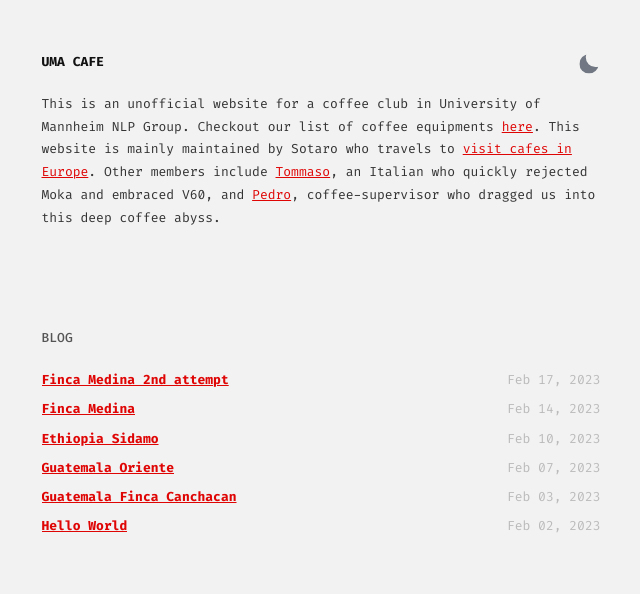
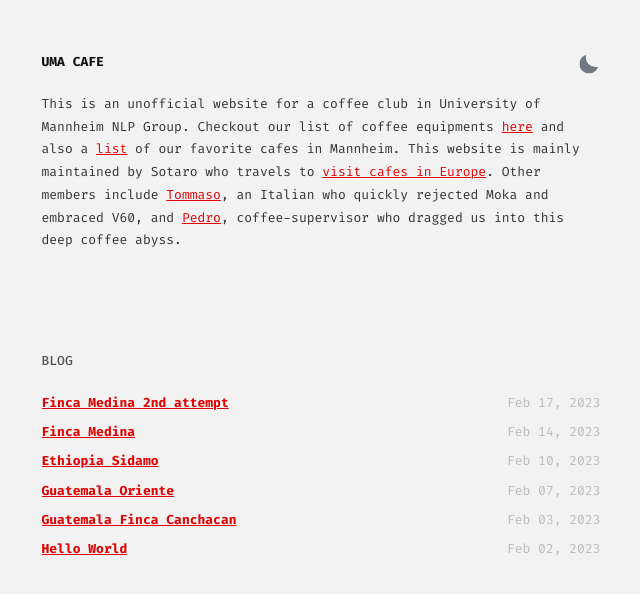
Before and after one commit to sobamchan/umacafe, a Jekyll site: the page built from index.html, in a window 1280 px wide. Shown: the top 594 px of the page, without its empty margins (319-959 px from the left). Built offline with Jekyll 4.4.1, drawn with Linux system fonts in a browser that asks for light colours.

Commit message:
favorite cafes in mannheim

```diff
--- a/index.html
+++ b/index.html
@@ -10,7 +10,7 @@ layout: default
         </button>
     </div>
     <p>
-    This is an unofficial website for a coffee club in University of Mannheim NLP Group. Checkout our list of coffee equipments <a href="{{ site.baseurl }}/assets/pages/equipments">here</a>. This website is mainly maintained by Sotaro who travels to <a href="https://sotaro.io/coffee">visit cafes in Europe</a>. Other members include <a href="https://green-t.io">Tommaso</a>, an Italian who quickly rejected Moka and embraced V60, and <a href="https://portizs.eu">Pedro</a>, coffee-supervisor who dragged us into this deep coffee abyss.
+    This is an unofficial website for a coffee club in University of Mannheim NLP Group. Checkout our list of coffee equipments <a href="{{ site.baseurl }}/assets/pages/equipments">here</a> and also a <a href="{{ site.baseurl }}/assets/pages/cafes_in_mannheim">list</a> of our favorite cafes in Mannheim. This website is mainly maintained by Sotaro who travels to <a href="https://sotaro.io/coffee">visit cafes in Europe</a>. Other members include <a href="https://green-t.io">Tommaso</a>, an Italian who quickly rejected Moka and embraced V60, and <a href="https://portizs.eu">Pedro</a>, coffee-supervisor who dragged us into this deep coffee abyss.
     </p>
 </section>
 
```
Also changed, not shown: assets/pages/cafes_in_mannheim.md (added, +23 -0 lines).
